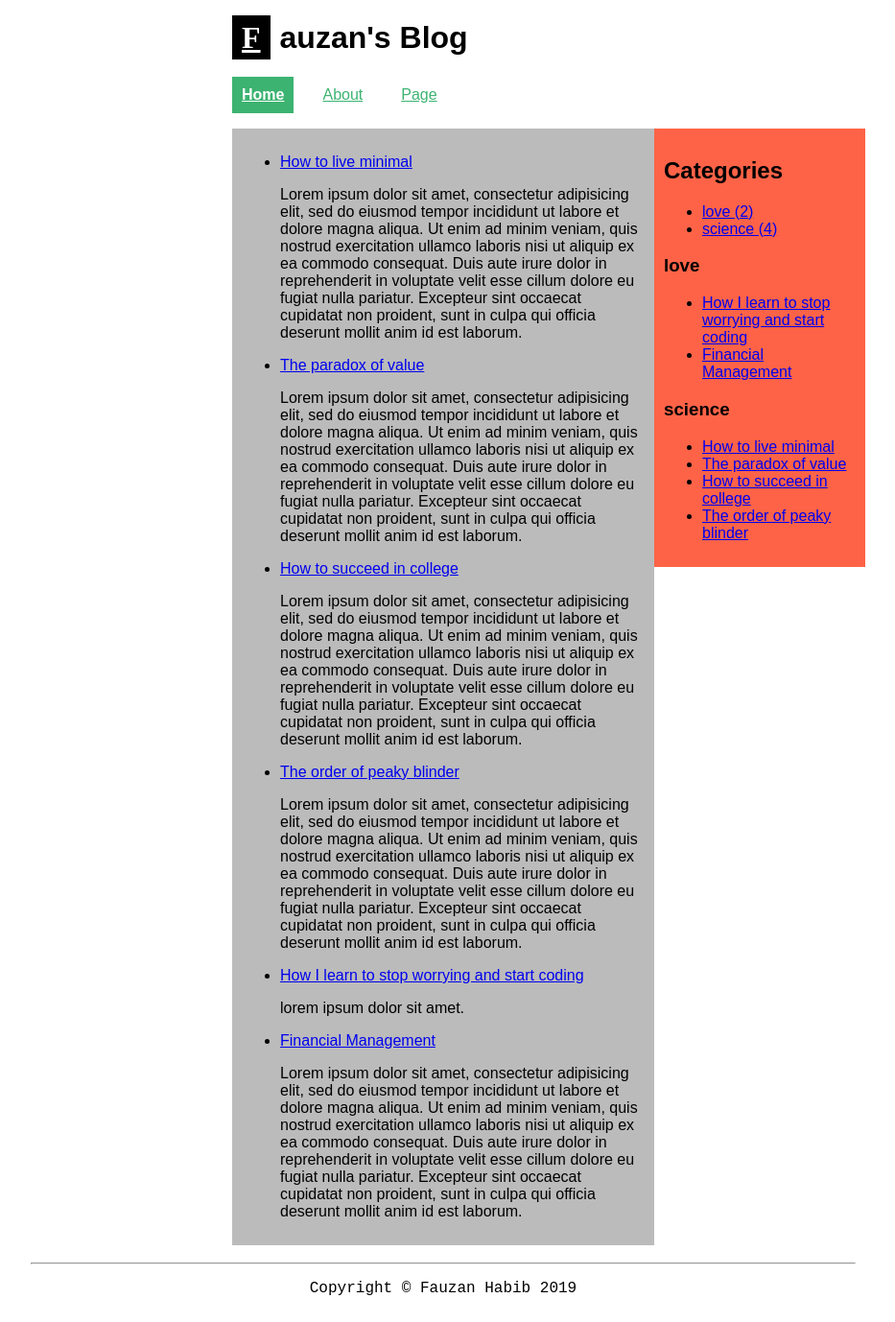
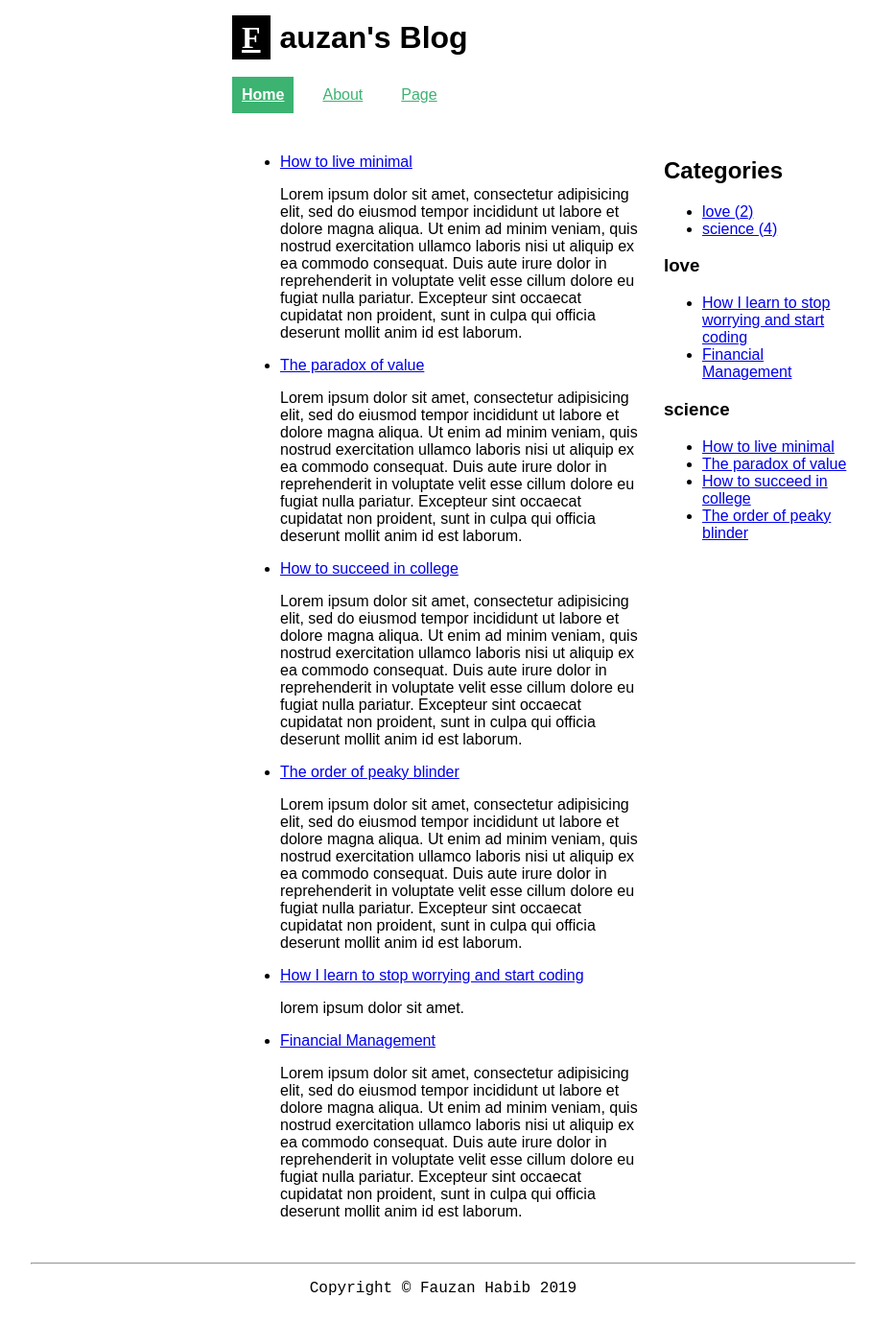
Before and after one commit to TheZano/wwb, a Jekyll site: the page built from index.html, in a window 1280 px wide. Shown: the whole page at 96% size, without its empty margins (178-1111 px from the left). Built offline with Jekyll 4.4.1, drawn with Linux system fonts in a browser that asks for light colours.

Commit message:
Update default.html
delete bacol

```diff
--- a/_layouts/default.html
+++ b/_layouts/default.html
@@ -11,10 +11,10 @@
     {% include header.html %}
 
     <div class="row">
-      <div class="column side" style="background-color:tomato;">
+      <div class="column side">
         {% include categories2.html %}
       </div>
-      <div class="column middle" style="background-color:#bbb;">
+      <div class="column middle">
         {{ content }}
       </div>
       <div class="column left"></div>
```
